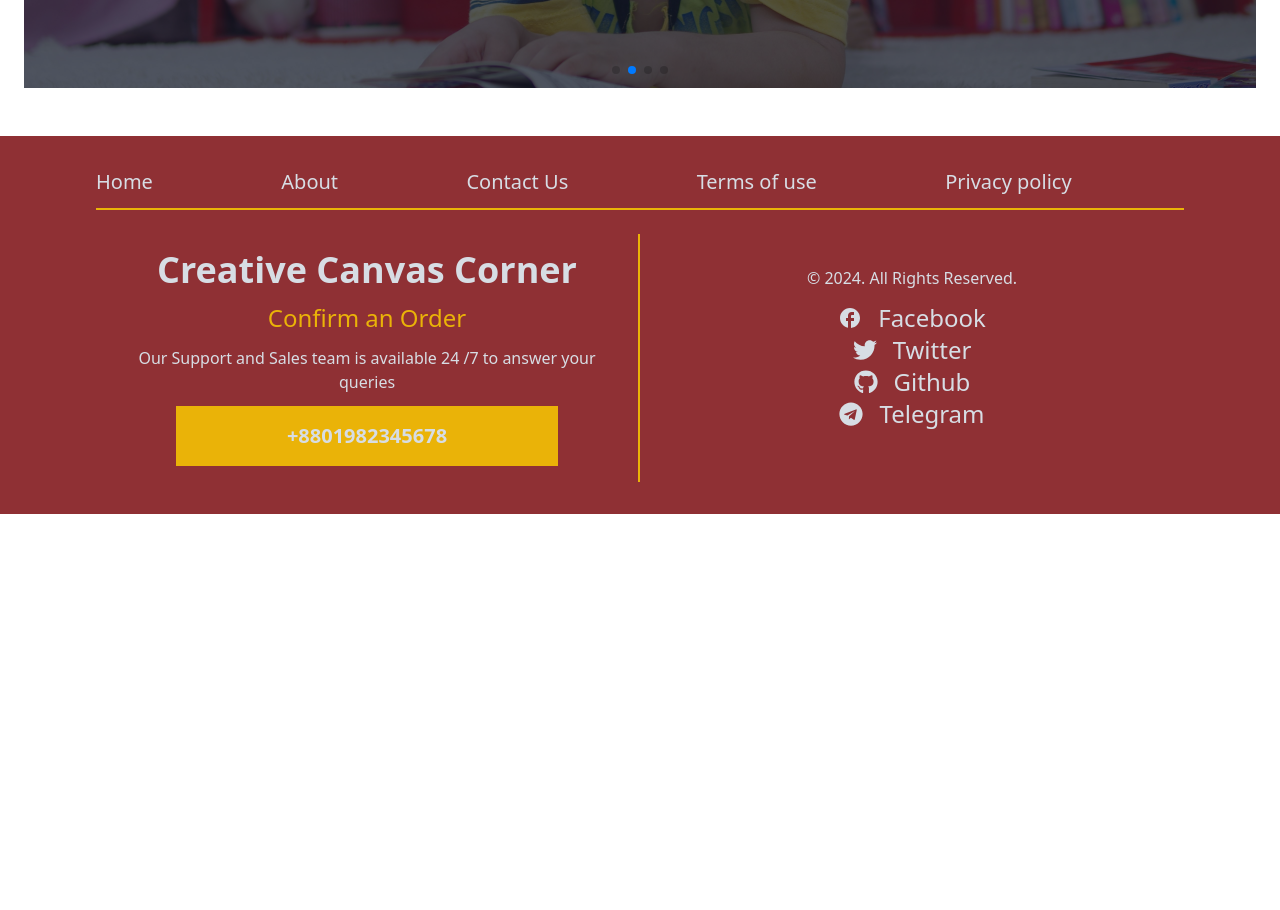
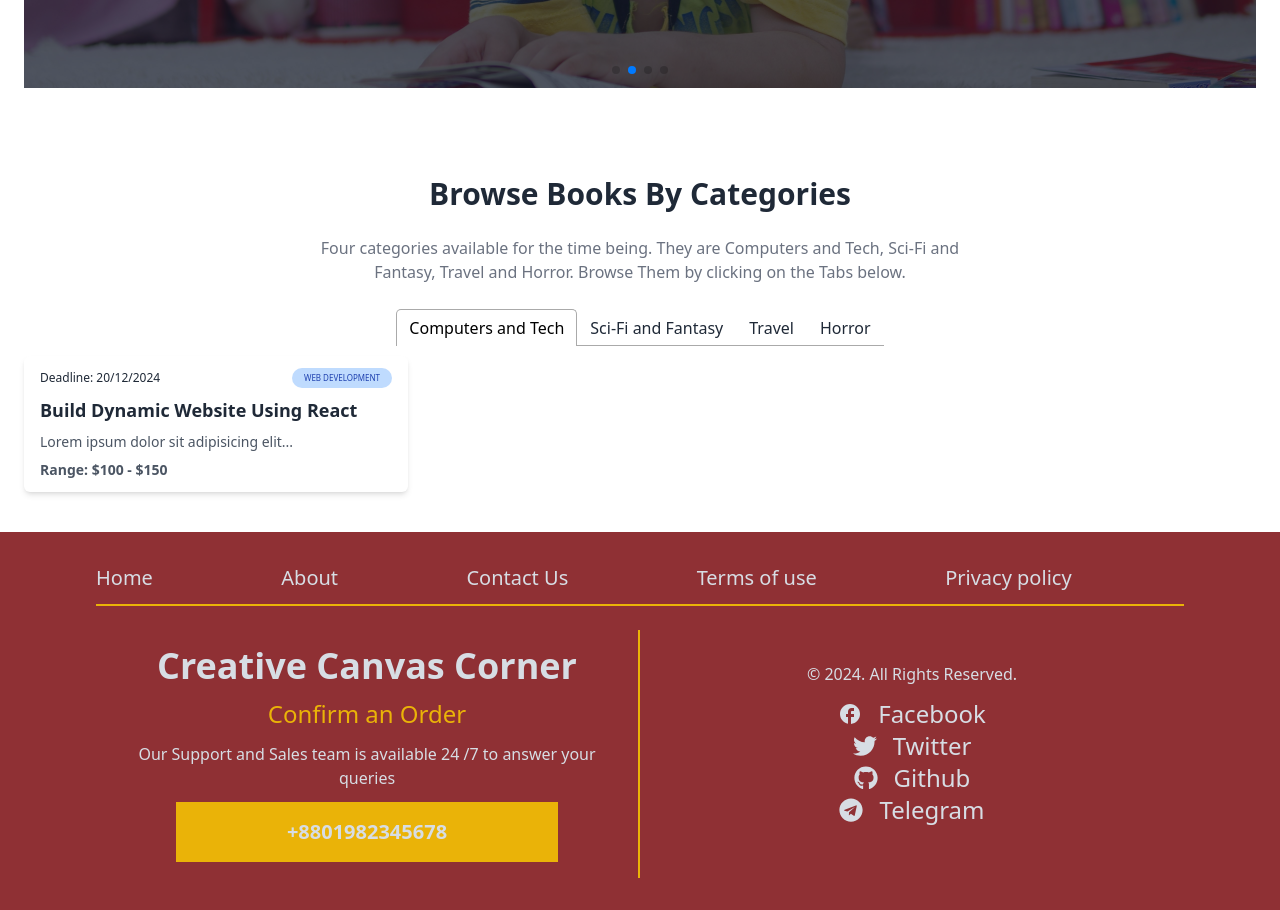
Before and after one commit to rabayasultana/11-library-management-system-client, a React (Vite) app: page / in a window 1280 px wide. Shown: the part 680-1590 px from the top of the page. Before the commit the page ends 1194 px from the top, so only its background shows below. Built offline with nearby package versions, Linux system fonts and the light colour scheme; no server answers; a web font is replaced by a local one.

Commit message:
Category Started

```diff
--- /dev/null
+++ b/src/components/BookCard.jsx
@@ -0,0 +1,31 @@
+/* eslint-disable react/prop-types */
+
+const BookCard = () => {
+    return (
+      <div className='w-full max-w-sm px-4 py-3 bg-white rounded-md shadow-md hover:scale-[1.05] transition-all'>
+        <div className='flex items-center justify-between'>
+          <span className='text-xs font-light text-gray-800 '>
+            Deadline: 20/12/2024
+          </span>
+          <span className='px-3 py-1 text-[8px] text-blue-800 uppercase bg-blue-200 rounded-full '>
+            Web Development
+          </span>
+        </div>
+
+        <div>
+          <h1 className='mt-2 text-lg font-semibold text-gray-800 '>
+            Build Dynamic Website Using React
+          </h1>
+
+          <p className='mt-2 text-sm text-gray-600 '>
+            Lorem ipsum dolor sit adipisicing elit...
+          </p>
+          <p className='mt-2 text-sm font-bold text-gray-600 '>
+            Range: $100 - $150
+          </p>
+        </div>
+      </div>
+    )
+  }
+
+  export default BookCard
--- /dev/null
+++ b/src/components/TabCategories.jsx
@@ -0,0 +1,37 @@
+import { Tab, Tabs, TabList, TabPanel } from 'react-tabs';
+import 'react-tabs/style/react-tabs.css';
+import BookCard from './BookCard';
+
+const TabCategories = () => {
+    return (
+        <div className='container px-6 py-10 mx-auto'>
+            <h1 className="text-2xl font-semibold text-center text-gray-800 capitalize lg:text-3xl">Browse Books By Categories</h1>
+            <p className="max-w-2xl mx-auto my-6 text-center text-gray-500">Four categories available for the time being. They are Computers and Tech, Sci-Fi and Fantasy, Travel and Horror. Browse Them by clicking on the Tabs below.</p>
+           <Tabs>
+    <div className='flex items-center justify-center'>
+    <TabList>
+      <Tab>Computers and Tech</Tab>
+      <Tab>Sci-Fi and Fantasy</Tab>
+      <Tab>Travel</Tab>
+      <Tab>Horror</Tab>
+    </TabList>
+    </div>
+
+    <TabPanel>
+      <h2><BookCard></BookCard></h2>
+    </TabPanel>
+    <TabPanel>
+      <h2>Any content 2</h2>
+    </TabPanel>
+    <TabPanel>
+      <h2>Any content 3</h2>
+    </TabPanel>
+    <TabPanel>
+      <h2>Any content 4</h2>
+    </TabPanel>
+  </Tabs>
+        </div>
+    );
+};
+
+export default TabCategories;
--- a/src/pages/home/Home.jsx
+++ b/src/pages/home/Home.jsx
@@ -1,4 +1,5 @@
 import Banner from "../../components/Banner";
+import TabCategories from "../../components/TabCategories";
 import Footer from "../../shared/Footer";
 import Navbar from "../../shared/Navbar";
 
@@ -7,6 +8,7 @@
         <div>
             <Navbar></Navbar>
             <Banner></Banner>
+            <TabCategories></TabCategories>
             <Footer></Footer>
         </div>
     );
--- a/src/shared/Navbar.jsx
+++ b/src/shared/Navbar.jsx
@@ -102,7 +102,7 @@
                 </button>
               </NavLink>
               <NavLink to="/register">
-                <button className="btn bg-[#8F3034] text-xl text-white ml-1">
+                <button className="btn bg-sky-700 text-xl text-white ml-1">
                   Register
                 </button>
               </NavLink>
```
